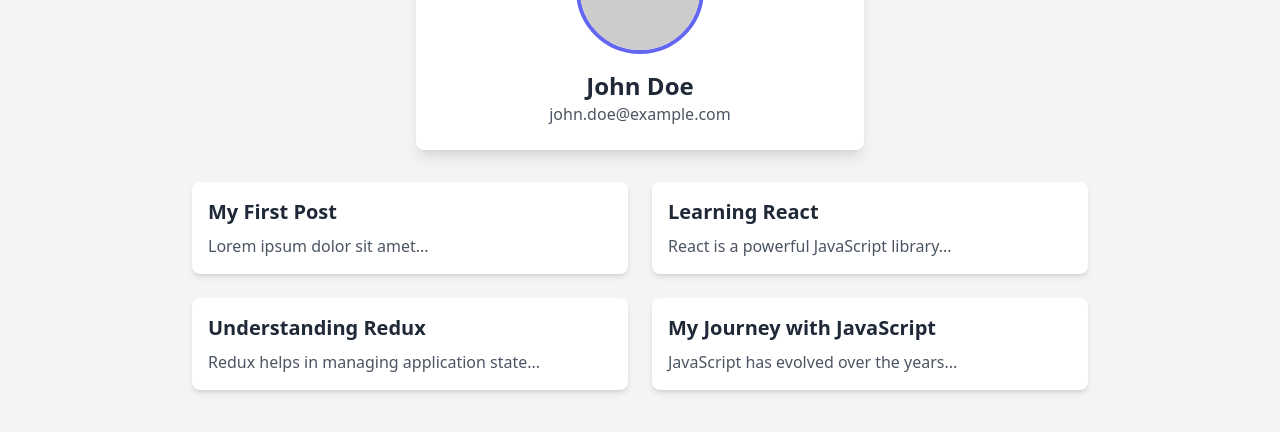
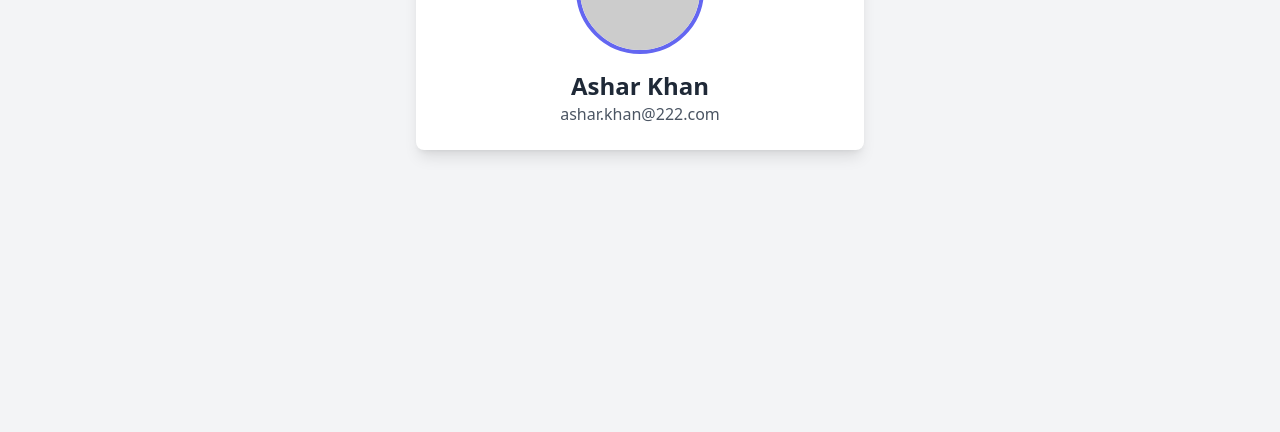
Before and after one commit to Asharkhan468/Blogging-App-React-js, a React (Vite) app: page /profile in a window 1280 px wide. Shown: the part 226-658 px from the top of the page. Built offline with nearby package versions, Linux system fonts and the light colour scheme; no server answers; the database is empty; sample sign-in values are in the browser's storage.

Commit message:
blogging app

```diff
--- a/src/Pages/Profile/Profile.jsx
+++ b/src/Pages/Profile/Profile.jsx
@@ -18,37 +18,12 @@ function Profile() {
             className="w-32 h-32 rounded-full border-4 border-indigo-500"
           />
         </div>
-        <h2 className="text-2xl font-bold mt-4">John Doe</h2>
-        <p className="text-gray-600">john.doe@example.com</p>
+        <h2 className="text-2xl font-bold mt-4">Ashar Khan</h2>
+        <p className="text-gray-600">ashar.khan@222.com</p>
       </div>
 
       {/* User Posts */}
-      <div className="w-full max-w-4xl grid grid-cols-1 md:grid-cols-2 gap-6">
-        <div className="bg-white shadow-md rounded-lg p-4">
-          <h3 className="text-xl font-semibold mb-2">My First Post</h3>
-          <p className="text-gray-600">Lorem ipsum dolor sit amet...</p>
-        </div>
-        <div className="bg-white shadow-md rounded-lg p-4">
-          <h3 className="text-xl font-semibold mb-2">Learning React</h3>
-          <p className="text-gray-600">
-            React is a powerful JavaScript library...
-          </p>
-        </div>
-        <div className="bg-white shadow-md rounded-lg p-4">
-          <h3 className="text-xl font-semibold mb-2">Understanding Redux</h3>
-          <p className="text-gray-600">
-            Redux helps in managing application state...
-          </p>
-        </div>
-        <div className="bg-white shadow-md rounded-lg p-4">
-          <h3 className="text-xl font-semibold mb-2">
-            My Journey with JavaScript
-          </h3>
-          <p className="text-gray-600">
-            JavaScript has evolved over the years...
-          </p>
-        </div>
-      </div>
+
     </div>
     </>
   );
```
